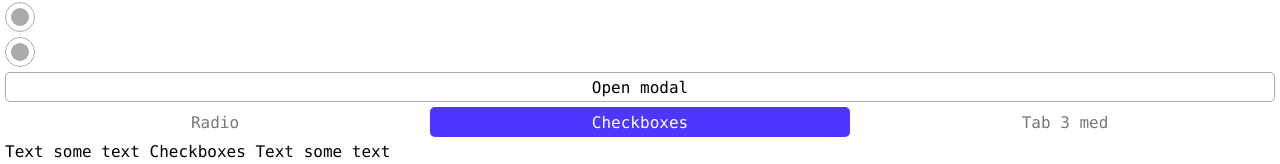
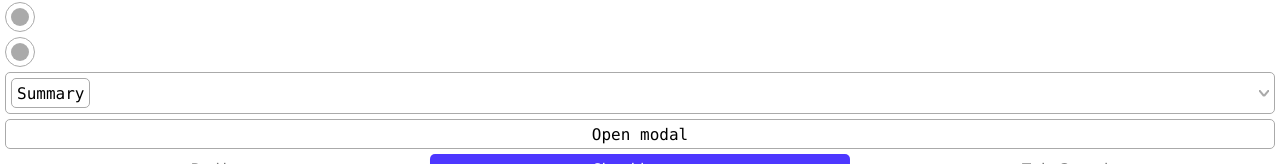
Before and after one commit to VanyaMate/jobfind, a Nuxt app: page / in a window 1280 px wide. Shown: the part 333-497 px from the top of the page. Built offline with nearby package versions, Linux system fonts and the light colour scheme; what @vanyamate/commiter would draw is missing.

Commit message:
🔥 New feature : UI Kit - добавил AppDetails

```diff
--- /dev/null
+++ b/components/app/details/AppDetails/AppDetails.vue
@@ -0,0 +1,99 @@
+<template>
+    <details ref="details">
+        <summary>
+            <slot name="summary" :close="close" :open="open">Summary</slot>
+            <svg width="10px" height="7px">
+                <line x1="0" y1="0" x2="5" y2="6"/>
+                <line x1="5" y1="6" x2="10" y2="0"/>
+            </svg>
+        </summary>
+        <div class="content">
+            <slot name="content" :close="close" :open="open">Content</slot>
+        </div>
+    </details>
+</template>
+
+<script setup lang="ts">
+import type { HTMLAttributes } from 'vue';
+
+
+interface Props extends /* @vue-ignore */ HTMLAttributes {
+
+}
+
+const props      = defineProps<Props>();
+const detailsRef = useTemplateRef<HTMLDetailsElement>('details');
+const open       = function () {
+    detailsRef.value?.setAttribute('open', 'true');
+};
+const close      = function () {
+    detailsRef.value?.removeAttribute('open');
+};
+
+defineOptions({
+    inheritAttrs: false,
+});
+</script>
+
+<style scoped>
+details {
+    border-radius : var(--offset-small);
+    border        : 1px solid var(--border-color);
+
+    &:focus-within {
+        border : 1px solid var(--primary-color);
+
+        .content {
+            border-top : 1px solid var(--primary-color);
+        }
+    }
+
+    &[open] > summary > svg {
+        transform : rotate(180deg);
+
+        & > line {
+            stroke : var(--primary-color);
+        }
+    }
+
+    summary {
+        display         : flex;
+        justify-content : space-between;
+        align-items     : center;
+        padding         : var(--offset-small);
+
+        &:focus {
+            outline       : 2px solid var(--primary-color);
+            border-radius : var(--offset-small);
+        }
+
+        /* Safari */
+
+        &::-webkit-details-marker {
+            display : none;
+        }
+
+        /* Firefox + Chrome */
+
+        &::marker {
+            content : '';
+        }
+
+        svg {
+            transition : var(--fast);
+            min-width  : fit-content;
+            display    : inline-block;
+
+            > line {
+                stroke       : var(--border-color);
+                stroke-width : 2px;
+            }
+        }
+    }
+
+    .content {
+        border-top : 1px solid var(--border-color);
+        padding    : var(--offset-small);
+    }
+}
+</style>
--- a/pages/index.vue
+++ b/pages/index.vue
@@ -28,9 +28,22 @@
         <AppRadio v-model="lang" v-bind="langProps" value="En"/>
         <AppRadio v-model="lang" v-bind="langProps" value="Fr"/>
         <AppRadio v-model="lang" v-bind="langProps" value="De"/>
+        <AppDetails>
+            <template v-slot:summary="{ open }">
+                <AppButton @click="open" type="button">
+                    Summary
+                </AppButton>
+            </template>
+            <template v-slot:content="{ close }">
+                <AppButton @click="close" type="button">
+                    Text
+                </AppButton>
+            </template>
+        </AppDetails>
         <AppModal>
             <template v-slot:title>
-                <h3>any title any title any title any title any title any title any title any title any title any title</h3>
+                <h3>any title any title any title any title any title any title any title any title any title any
+                    title</h3>
             </template>
             <template v-slot:trigger="{ open }">
                 <AppButton @click="open">
@@ -137,6 +150,7 @@ import AppTabs from '~/components/app/tabs/AppTabs/AppTabs.vue';
 import AppDropdown from '~/components/app/dropdown/AppDropdown/AppDropdown.vue';
 import AppHelper from '~/components/app/helpers/AppHelper/AppHelper.vue';
 import AppModal from '~/components/app/modal/AppModal/AppModal.vue';
+import AppDetails from '~/components/app/details/AppDetails/AppDetails.vue';
 
 
 const tabs = ref('Checkboxes');
```
